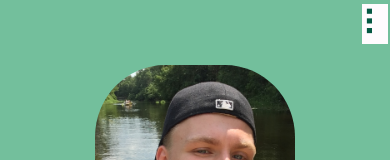
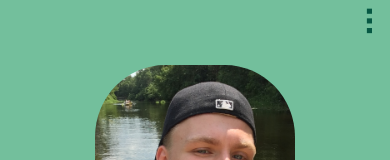
Before and after one commit to DorkiT/myCV, a plain HTML site: page index.html in a window 390 px wide. Shown: the top 160 px of the page. Drawn offline with Linux system fonts and the light colour scheme.

Commit message:
btn_background

```diff
--- a/style/mobile.css
+++ b/style/mobile.css
@@ -55,7 +55,6 @@
 
 }
 
-
 @media screen and (min-width: 550px) {
 	.rightSide .skills .skill {
 		font-size: 18px;
@@ -78,7 +77,9 @@
 		top: 0;
 		left: 0;
 	}
-
+	#btn-points{
+		background-color: #73BF9C;
+	}
 }
 @media screen and (min-width: 700px) {
 	.container .leftSide .contacts {
```
